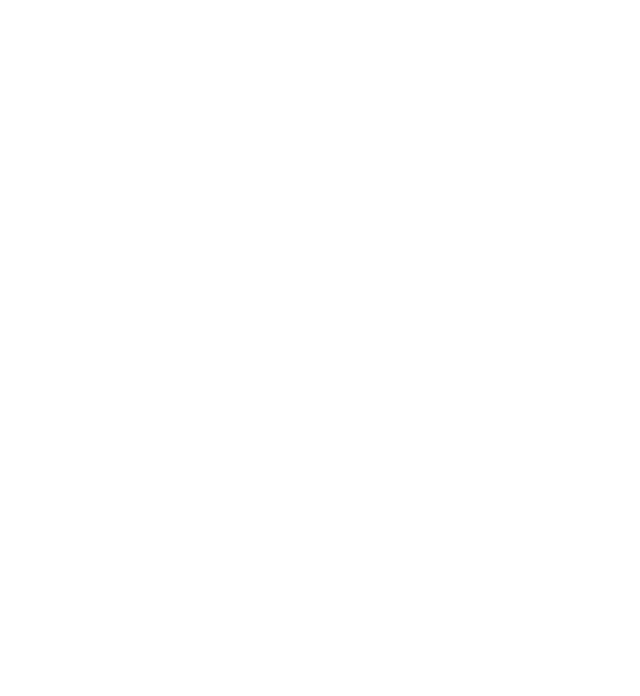
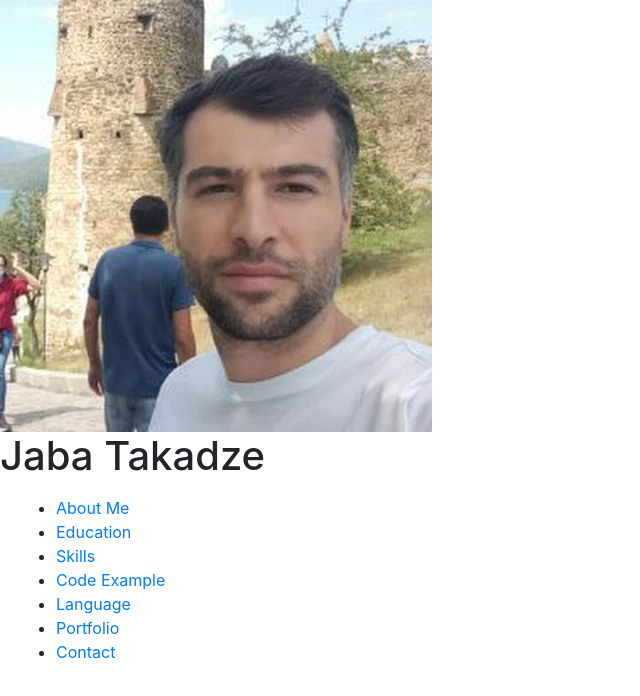
Before and after one commit to takadze/rsschool-cv, a plain HTML site: page index.html in a window 1280 px wide. Shown: the whole page, without its empty margins (0-640 px from the left). Drawn offline with nearby package versions, Linux system fonts and the light colour scheme; files that its build step writes are made by us from their sources.

Commit message:
feat: add header

```diff
--- a/index.html
+++ b/index.html
@@ -2,11 +2,48 @@
 <html lang="en">
 <head>
     <meta charset="UTF-8">
-    <meta http-equiv="X-UA-Compatible" content="IE=edge">
     <meta name="viewport" content="width=device-width, initial-scale=1.0">
-    <title>Document</title>
+    <meta name="description" content="medical">
+    <link rel="stylesheet" href="https://cdn.jsdelivr.net/npm/bootstrap@4.5.3/dist/css/bootstrap.min.css" integrity="sha384-TX8t27EcRE3e/ihU7zmQxVncDAy5uIKz4rEkgIXeMed4M0jlfIDPvg6uqKI2xXr2" crossorigin="anonymous">
+    <link rel="stylesheet" href="https://stackpath.bootstrapcdn.com/font-awesome/4.7.0/css/font-awesome.min.css">
+    <link rel="stylesheet" type="text/css" href="./css/style.css">
+    <title>cv takadze jaba</title>
 </head>
 <body>
-
-</body>
-</html>
+    <header class="header">
+        <div class="header-box">
+            <div class="header-img">
+                <img src="./img/profile.webp" class="profile" alt="profile">
+            </div>
+            <div class="header-title">
+                <h1>Jaba Takadze</h1>
+            </div>
+        </div>
+        <div class="navbar">
+          <nav class="navigation">
+            <ul class="nav-ul">
+                <li class="nav-links">
+                    <a href="#about">About Me</a>
+                </li>
+                <li class="nav-links">
+                    <a href="#education">Education</a>
+                </li>
+                <li class="nav-links">
+                    <a href="#skills">Skills</a>
+                </li>
+                <li class="nav-links">
+                    <a href="#codeExample">Code Example</a>
+                </li>
+                <li class="nav-links">
+                    <a href="#language">Language</a>
+                </li>
+                <li class="nav-links">
+                    <a href="#Portfolio">Portfolio</a>
+                </li>
+                <li class="nav-links">
+                    <a href="#contact">Contact</a>
+                </li>
+            </ul>
+        </nav>
+        </div>
+    </header>
```
